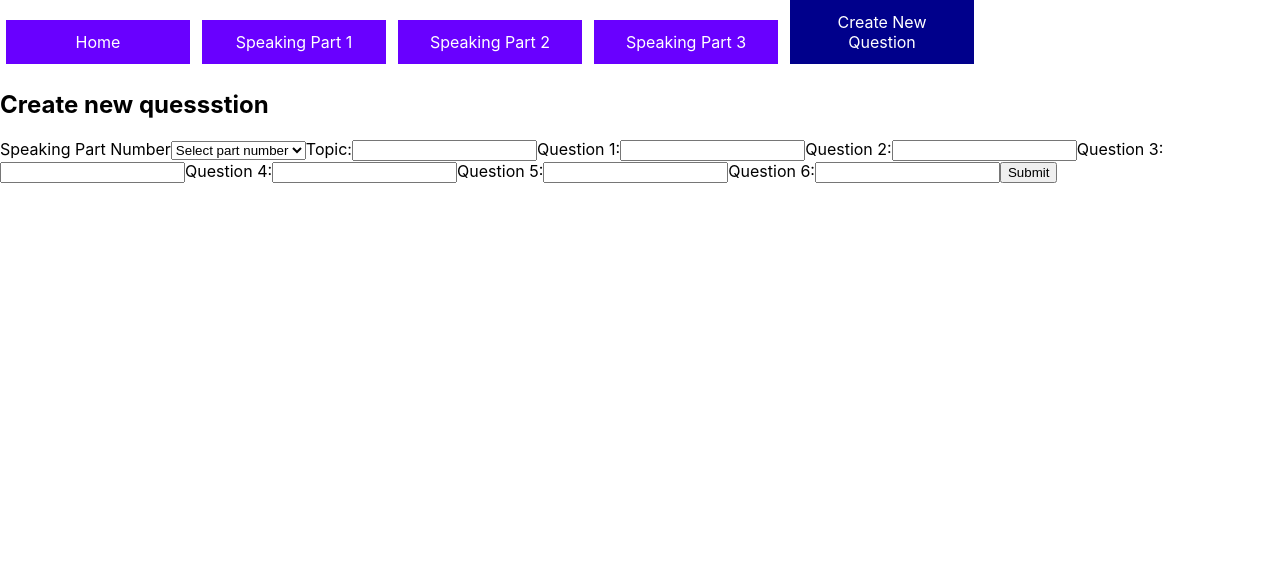
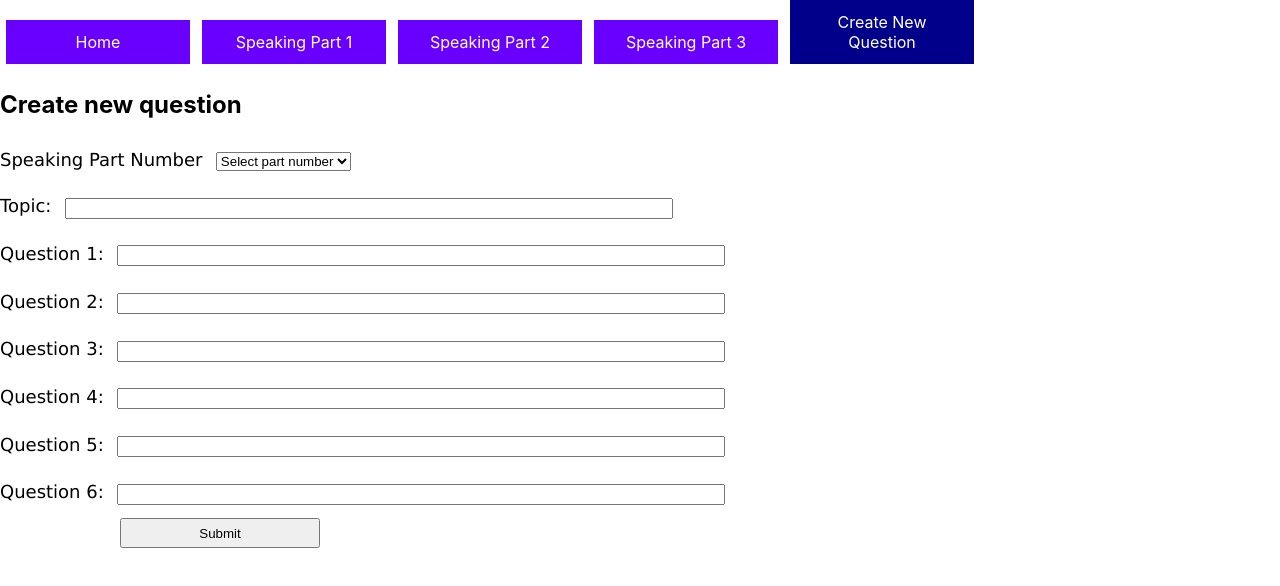
Before and after one commit to wwlwong/phase-2-project-IELTS-question-bank, a React (Create React App) app: page /QuestionForm in a window 1280 px wide. Shown: the top 586 px of the page. Built offline with nearby package versions, Linux system fonts and the light colour scheme.

Commit message:
updates css styling for QuestionForm

```diff
--- a/src/App.css
+++ b/src/App.css
@@ -96,3 +96,28 @@
 .flex-item {
   margin: 1em;
 }
+
+.question-entry{
+  display: flex;
+  flex-direction: column;
+}
+
+.form-label {
+  font-family: Verdana, Arial, Helvetica, sans-serif;
+  font-size:large;
+}
+
+.text-box{
+  width: 600px;
+  margin: 1em;
+}
+
+.dropdown{
+  margin: 1em;
+}
+
+.submit-btn{
+  max-width: 200px;
+  height: 30px;
+  margin-left: 9em;
+}
--- a/src/Home.js
+++ b/src/Home.js
@@ -3,6 +3,7 @@ import React from "react";
 function Home() {
   return <div>
     <h1>Home Page</h1>
+    <p>This is a question bank for all 3 parts of IELTS Speaking Exam for the period of May to August 2023 </p>
   </div>;
 }
 
--- a/src/components/QuestionForm.js
+++ b/src/components/QuestionForm.js
@@ -83,74 +83,81 @@ function QuestionForm({questions1, setQuestions1, questions2, setQuestions2, que
 
     return (
     <section>
-      <h1>Create new quessstion</h1>
-      <form onSubmit={handleSubmit}>
-        <label>
+      <h1>Create new question</h1>
+      <form className="question-entry" onSubmit={handleSubmit}>
+        <label className='form-label'>
             Speaking Part Number
-            <select name="part" value={formData.part} onChange={handleChange}>
+            <select className="dropdown" name="part" value={formData.part} onChange={handleChange}>
                 <option value="" selected disabled="true">Select part number</option>
                 <option value="speaking_part1">Speaking Part 1</option>
                 <option value="speaking_part2">Speaking Part 2</option>
                 <option value="speaking_part3">Speaking Part 3</option>
             </select>
         </label>
-        <label>
+        <label className='form-label'>
             Topic:
             <input
+            className="text-box"
             type="text"
             name="topic"
             value={formData.topic}
             onChange={handleChange}
           />
         </label>
-        <label>
+        <label  className='form-label'>
           Question 1:
           <input
+            className="text-box"
             type="text"
             name="question1"
             value={formData.question1}
             onChange={handleChange}
           />
         </label>
-        <label>
+        <label  className='form-label'>
             Question 2:
           <input
+            className="text-box"
             type="text"
             name="question2"
             value={formData.question2}
             onChange={handleChange}
           />
         </label>
-        <label>
+        <label className='form-label'>
             Question 3:
           <input
+            className="text-box"
             type="text"
             name="question3"
             value={formData.question3}
             onChange={handleChange}
           />
         </label>
-        <label>
+        <label className='form-label'>
             Question 4:
           <input
+            className="text-box"
             type="text"
             name="question4"
             value={formData.question4}
             onChange={handleChange}
           />
         </label>
-        <label>
+        <label className='form-label'>
           Question 5:
           <input
+            className="text-box"
             type="text"
             name="question5"
             value={formData.question5}
             onChange={handleChange}
           />
         </label>
-        <label>
+        <label className='form-label'>
           Question 6:
           <input
+            className="text-box"
             type="text"
             name="question6"
             value={formData.question6}
```
